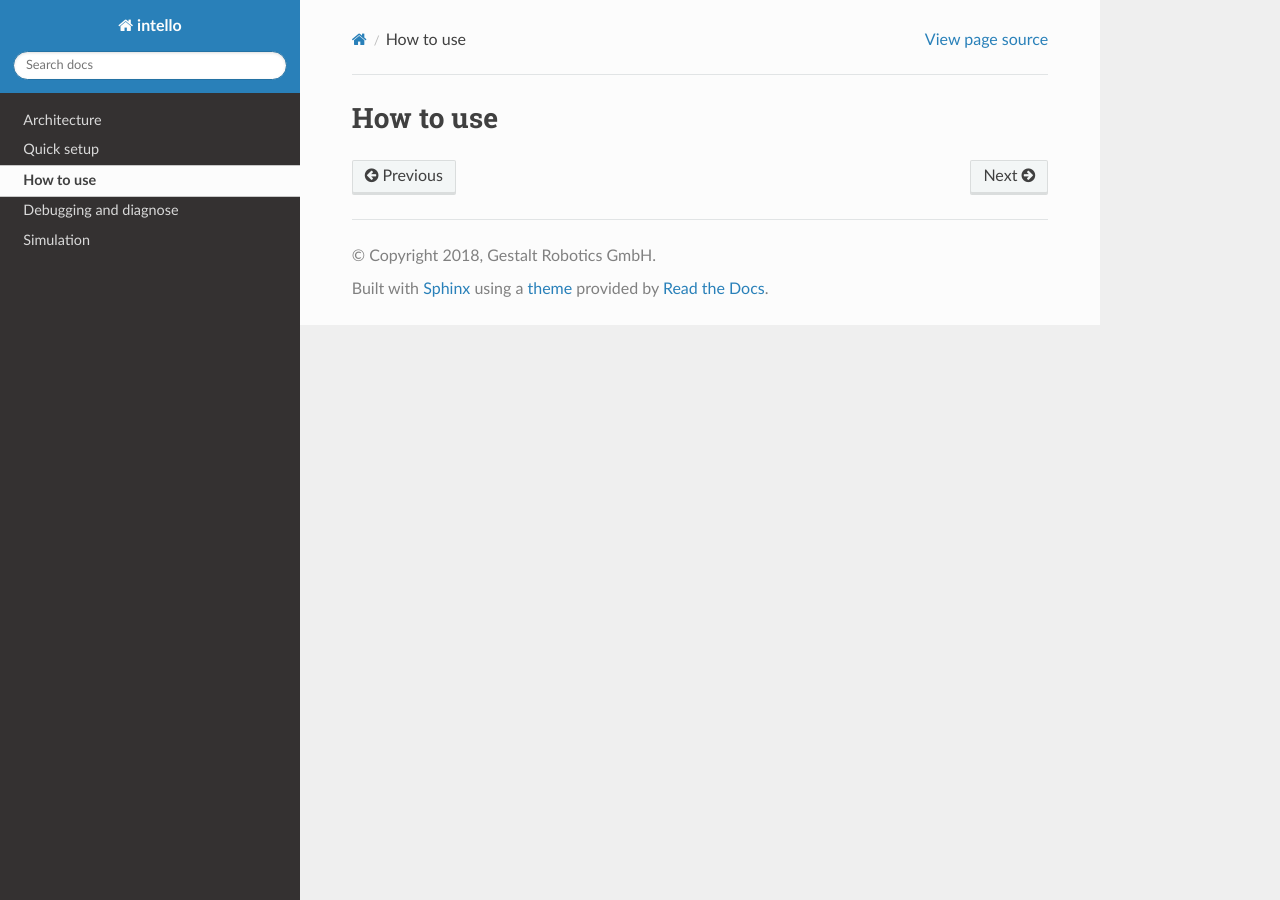
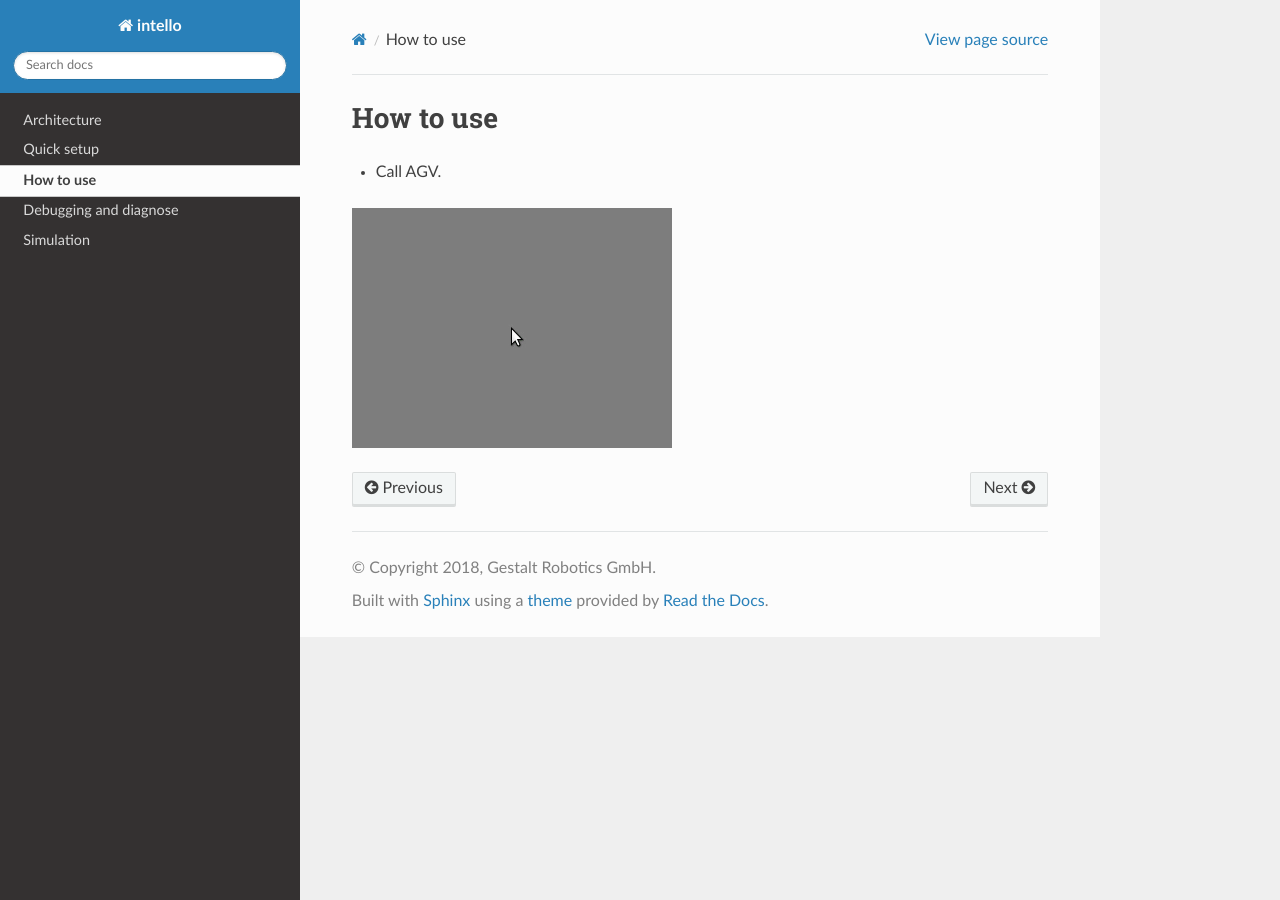
Before and after one commit to GESTALT-Robotics/avs_doc, a Sphinx documentation site: the page built from source/usage.rst, in a window 1280 px wide. Built offline with Sphinx 7.4.7 and the Read the Docs theme 2.0.0, drawn with Linux system fonts in a browser that asks for light colours.

Commit message:
added a gif for usage demo

```diff
--- a/source/usage.rst
+++ b/source/usage.rst
@@ -1,2 +1,6 @@
 How to use
 #################
+
+* Call AGV.
+
+.. image:: _static/images/usage/call_agv.gif
```
Also changed, not shown: source/_static/images/usage/call_agv.gif (added).
